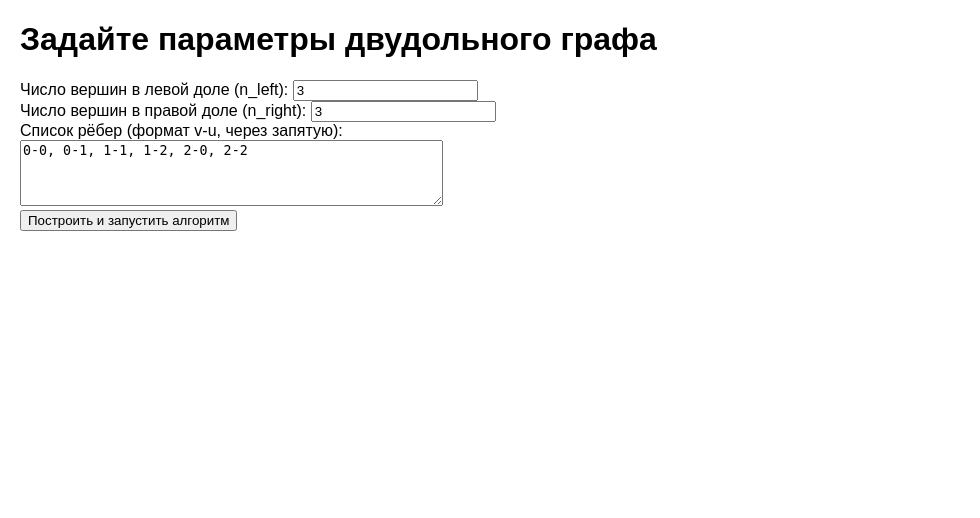
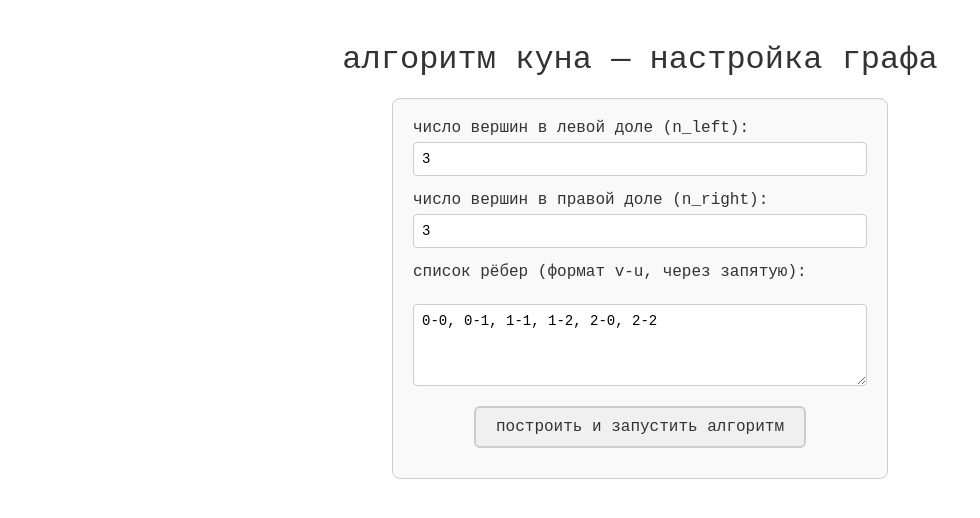
Before and after one commit to outtathe/mflow_kuna, a Flask app: page / in a window 1280 px wide. Shown: the top 518 px of the page, without its empty margins (0-980 px from the left). Run offline with Flask 3, Linux system fonts and the light colour scheme.

Commit message:
feat: pretty styles implemented

```diff
--- a/app.py
+++ b/app.py
@@ -2,66 +2,52 @@ from flask import Flask, render_template, request, redirect, url_for, jsonify
 
 app = Flask(__name__)
 
-# ----- Блок хранения "сессии" или данных о графе ------
-# В реальном приложении можно хранить это в БД или Session; тут - в глобальных переменных для простоты.
-
+# ----- ГЛОБАЛЬНЫЕ ПЕРЕМЕННЫЕ ДЛЯ ДЕМОНСТРАЦИИ ------
 graph_data = {
     "n_left": 0,
     "n_right": 0,
-    "edges": []     # список кортежей (v_left, v_right)
+    "edges": [],
+    "matchR": []  # Добавим сюда результат паросочетания
 }
-
-# Список шагов алгоритма (для визуализации).
-# Каждый элемент steps будет содержать инфу о вершинах/рёбрах, подсветках и т.д.
-steps = []
+steps = []            # логи (шаги) работы алгоритма Куна
 
 
-# ----- Алгоритм Куна с логированием шагов ------
+# ----- АЛГОРИТМ КУНА С ЛОГИРОВАНИЕМ ------
 def kuhn_with_steps(n_left, n_right, edges):
     """
-    n_left  : кол-во вершин левой доли (номеруются 0..n_left-1)
-    n_right : кол-во вершин правой доли (0..n_right-1)
-    edges   : список (v, u), где v - индекс левой, u - индекс правой
-
-    Возвращает:
-      matchR : массив размера n_right (matchR[u] = v, если правая u занята левой v, иначе -1)
-      steps  : список "снимков" процесса работы
+    Выполняет алгоритм Куна, возвращая:
+      - matchR: массив размера n_right (matchR[u] = v, если вершина u сопоставлена с v, иначе -1)
+      - steps_list: список "шагов", для визуализации.
     """
-
-    # Сформируем список смежности для левых вершин
+    # Построим список смежности для левых вершин
     adj = [[] for _ in range(n_left)]
     for (v, u) in edges:
         adj[v].append(u)
 
-    matchR = [-1] * n_right  # какая левая вершина связана с правой u
-    result_steps = []
+    matchR = [-1] * n_right
+    result_steps = []  # сюда пишем логи шагов
 
     def dfs(v, used):
-        """
-        Модифицированный DFS для поиска увеличивающего пути.
-        Логируем каждый раз, когда обращаемся к вершине/ребру.
-        """
         if used[v]:
             return False
         used[v] = True
 
-        # Для лога: запомним, что мы пришли в вершину v (из левой доли)
+        # Логируем: "посетили левую вершину v"
         result_steps.append({
             "type": "visit_left_vertex",
             "vertex_left": v
         })
 
         for u in adj[v]:
-            # Логируем попытку обработать ребро (v -> u)
+            # Логируем: "рассматриваем ребро (v -> u)"
             result_steps.append({
                 "type": "explore_edge",
                 "edge_left": v,
                 "edge_right": u
             })
 
-            # Если правая вершина u свободна или можно освободить
             if matchR[u] == -1:
-                # Логируем факт, что "свободная правая вершина u нашлась"
+                # Нашли свободную вершину справа
                 result_steps.append({
                     "type": "found_free_right",
                     "vertex_right": u
@@ -69,21 +55,21 @@ def kuhn_with_steps(n_left, n_right, edges):
                 matchR[u] = v
                 return True
             else:
-                # Попробуем "сместить" вершину matchR[u]
+                # Правая вершина u уже занята левой v2
                 v2 = matchR[u]
                 result_steps.append({
                     "type": "right_taken",
                     "vertex_right": u,
                     "occupied_by": v2
                 })
+                # Пытаемся освободить u, "сместив" v2
                 if dfs(v2, used):
-                    # Переподключаем
                     matchR[u] = v
                     return True
 
         return False
 
-    # Основной цикл по всем левым вершинам
+    # Запускаем DFS для каждой левой вершины
     for v in range(n_left):
         used = [False] * n_left
         dfs(v, used)
@@ -91,11 +77,11 @@ def kuhn_with_steps(n_left, n_right, edges):
     return matchR, result_steps
 
 
-# ----- Роуты ------
+# ----- РОУТЫ ПРИЛОЖЕНИЯ ------
 @app.route("/")
 def index():
     """
-    Стартовая страница: форма для ввода количества вершин и списка рёбер
+    Стартовая страница с формой ввода данных о графе.
     """
     return render_template("index.html")
 
@@ -103,7 +89,10 @@ def index():
 @app.route("/set_graph", methods=["POST"])
 def set_graph():
     """
-    Обрабатывает форму с параметрами графа: n_left, n_right, edges
+    Принимает POST-данные с формы: n_left, n_right, edges
+    Парсит строки, сохраняет в глобальной переменной,
+    запускает алгоритм Куна и логирует шаги.
+    Затем редиректит на /visualize.
     """
     global graph_data, steps
 
@@ -111,6 +100,7 @@ def set_graph():
     n_right = int(request.form.get("n_right", 0))
     edges_str = request.form.get("edges", "")
 
+    # Разбираем строку edges_str: формат "0-0, 0-1, 1-1, ..."
     edges_list = []
     for part in edges_str.split(","):
         part = part.strip()
@@ -122,31 +112,55 @@ def set_graph():
             u = int(right_s.strip())
             edges_list.append((v, u))
 
+    # Сохраняем в глобальное хранилище
+    # graph_data = {
+    #     "n_left": n_left,
+    #     "n_right": n_right,
+    #     "edges": edges_list
+    # }
+
+    # Запускаем алгоритм Куна
+    matchR, local_steps = kuhn_with_steps(n_left, n_right, edges_list)
+    steps = local_steps  # сохраним логи шагов
+
     graph_data = {
         "n_left": n_left,
         "n_right": n_right,
-        "edges": edges_list
+        "edges": edges_list,
+        "matchR": matchR  # сохраняем результат
     }
 
-    matchR, steps_local = kuhn_with_steps(n_left, n_right, edges_list)
-    steps = steps_local
-
+    # Переходим на страницу с визуализацией
     return redirect(url_for("visualize"))
 
 
 @app.route("/visualize")
 def visualize():
     """
-    Отображение страницы с визуализацией пошагового алгоритма
+    Просто отдаёт HTML-шаблон visualize.html,
+    где находится наша SVG-анимация.
     """
     return render_template("visualize.html")
 
 
+@app.route("/get_graph_data")
+def get_graph_data():
+    """
+    Возвращает JSON с информацией о графе:
+    {
+       "n_left": ...,
+       "n_right": ...,
+       "edges": [ (v, u), (v, u), ...]
+    }
+    """
+    return jsonify(graph_data)
+
+
 @app.route("/get_steps")
-def get_steps():
+def get_steps_data():
     """
-    Возвращает весь список шагов в формате JSON,
-    который фронтенд будет отображать последовательно.
+    Возвращает JSON со списком шагов:
+    steps = [ {...}, {...}, ... ]
     """
     return jsonify(steps)
 
--- a/static/style.css
+++ b/static/style.css
@@ -1,20 +1,117 @@
+/* базовые стили для всего сайта */
 body {
-    font-family: Arial, sans-serif;
-    margin: 20px;
+    text-align: center;
+    font-family: "Courier New", monospace;
+    margin: 0;
+    padding: 20px;
+    background-color: #ffffff;
+    color: #333333;
+    box-sizing: border-box;
 }
 
-#graph-container {
+h1 {
+    text-transform: lowercase;
+    font-weight: normal;
+    margin-bottom: 20px;
+}
+
+p {
+    text-transform: lowercase;
+}
+
+/* контейнер с формой на index.html */
+.form-container {
+    display: inline-block; /* чтобы контейнер занимал ширину по контенту */
+    text-align: left;      /* выравнивать элементы формы слева внутри контейнера */
+    background-color: #f9f9f9;
+    padding: 20px;
     border: 1px solid #ccc;
-    padding: 10px;
-    width: 600px;
-    height: 300px;
-    margin-bottom: 10px;
+    border-radius: 8px;
+}
+
+.form-container .form-group {
+    margin-bottom: 15px;
+}
+
+.form-container label {
+    display: block;
+    margin-bottom: 5px;
+    text-transform: lowercase;
+}
+
+/* поля ввода */
+.form-container input,
+.form-container textarea {
+    width: 100%;
+    padding: 8px;
+    font-family: "Courier New", monospace;
+    border: 1px solid #ccc;
+    border-radius: 4px;
+    font-size: 14px;
+    box-sizing: border-box;
+}
+
+/* кнопки */
+.button-container {
+    text-align: center;
+    margin-top: 10px;
+}
+
+button {
+    background-color: #f0f0f0;
+    color: #333;
+    font-size: 16px;
+    padding: 10px 20px;
+    border: 2px solid #ccc;
+    cursor: pointer;
+    text-transform: lowercase;
+    border-radius: 6px;
+    font-family: "Courier New", monospace;
+}
+
+button:hover {
+    background-color: #e0e0e0;
+}
+
+/* стили для visualize.html */
+svg {
+    display: block;
+    margin: 20px auto;
+    max-width: 90%;
+    border: 1px solid #dddddd;
 }
 
 #log {
-    background-color: #eee;
+    margin: 20px auto 10px auto;
+    max-width: 600px;
+    text-align: left;
+    font-size: 14px;
+    background: #f9f9f9;
     padding: 10px;
-    margin-top: 10px;
-    max-height: 200px;
-    overflow: auto;
+    border: 1px solid #ccc;
+    border-radius: 6px;
+    min-height: 60px;
 }
+
+#final-result {
+    margin: 0 auto;
+    max-width: 600px;
+    color: #88304e;
+    font-size: 16px;
+    margin-top: 15px;
+    text-transform: lowercase;
+    line-height: 1.4;
+}
+
+#final-result p {
+    margin: 10px 0;
+    font-weight: bold;
+    color: #522546;
+}
+
+.button-container {
+    display: flex;
+    justify-content: center;
+    gap: 10px;
+    margin-bottom: 10px;
+}
--- a/templates/index.html
+++ b/templates/index.html
@@ -2,25 +2,32 @@
 <html>
 <head>
   <meta charset="UTF-8">
-    <title>Алгоритм Куна — настройка графа</title>
+  <title>алгоритм куна — настройка графа</title>
   <link rel="stylesheet" href="{{ url_for('static', filename='style.css') }}">
 </head>
 <body>
-    <h1>Задайте параметры двудольного графа</h1>
+  <h1>алгоритм куна — настройка графа</h1>
+
+  <!-- Блок-обёртка для формы, чтобы можно было выровнять контент и стилизовать -->
+  <div class="form-container">
     <form action="{{ url_for('set_graph') }}" method="post">
-        <div>
-            <label>Число вершин в левой доле (n_left):</label>
+      <div class="form-group">
+        <label>число вершин в левой доле (n_left):</label>
         <input type="number" name="n_left" value="3">
       </div>
-        <div>
-            <label>Число вершин в правой доле (n_right):</label>
+      <div class="form-group">
+        <label>число вершин в правой доле (n_right):</label>
         <input type="number" name="n_right" value="3">
       </div>
-        <div>
-            <label>Список рёбер (формат v-u, через запятую):</label><br>
+      <div class="form-group">
+        <label>список рёбер (формат v-u, через запятую):</label><br>
         <textarea name="edges" rows="4" cols="50">0-0, 0-1, 1-1, 1-2, 2-0, 2-2</textarea>
       </div>
-        <button type="submit">Построить и запустить алгоритм</button>
+
+      <div class="button-container">
+        <button type="submit">построить и запустить алгоритм</button>
+      </div>
     </form>
+  </div>
 </body>
 </html>
```
Also changed, not shown: static/script.js (+200 -25 lines), templates/visualize.html (+9 -11 lines). Lines whose indentation alone changed are shown as unchanged.
